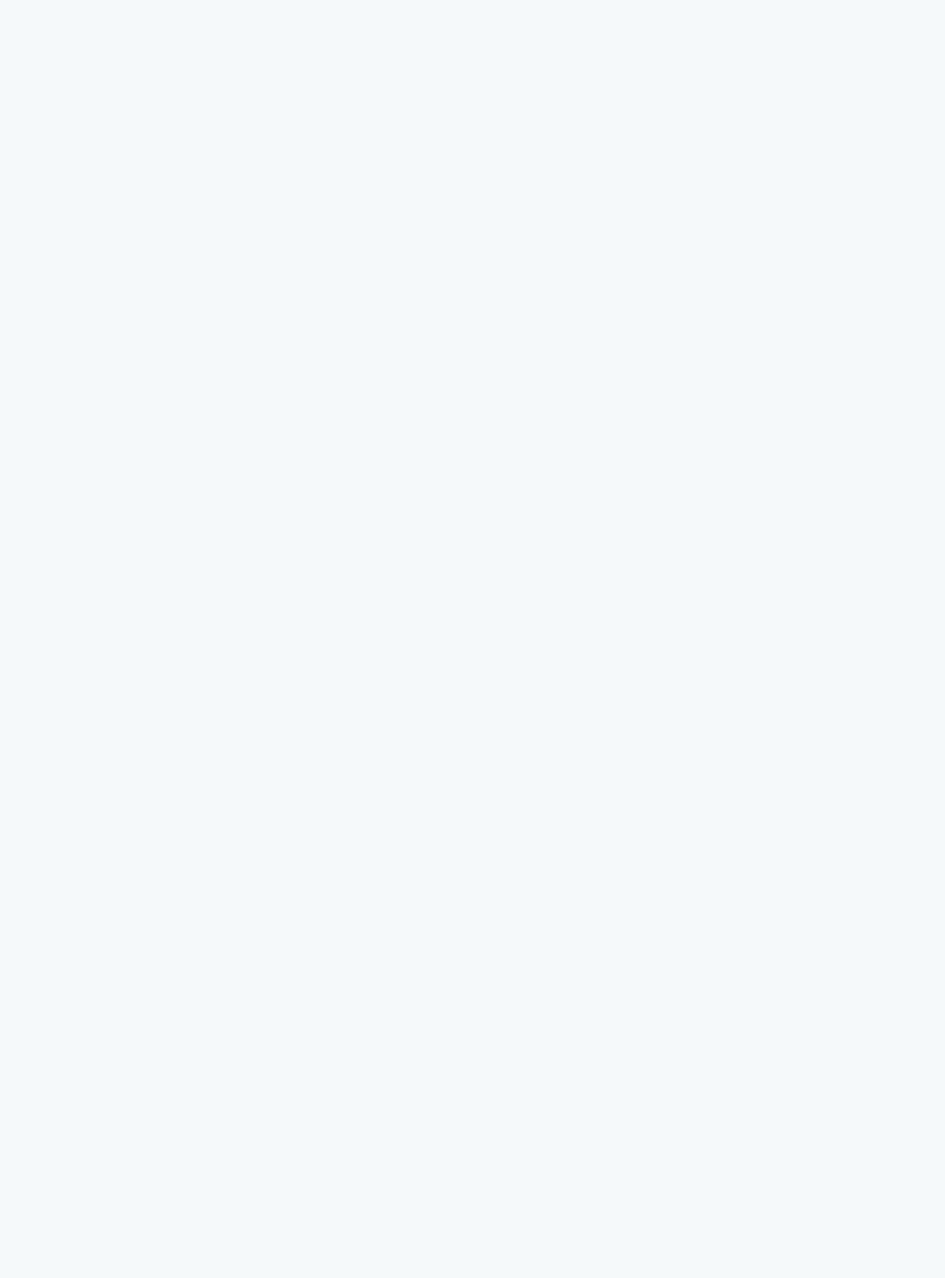
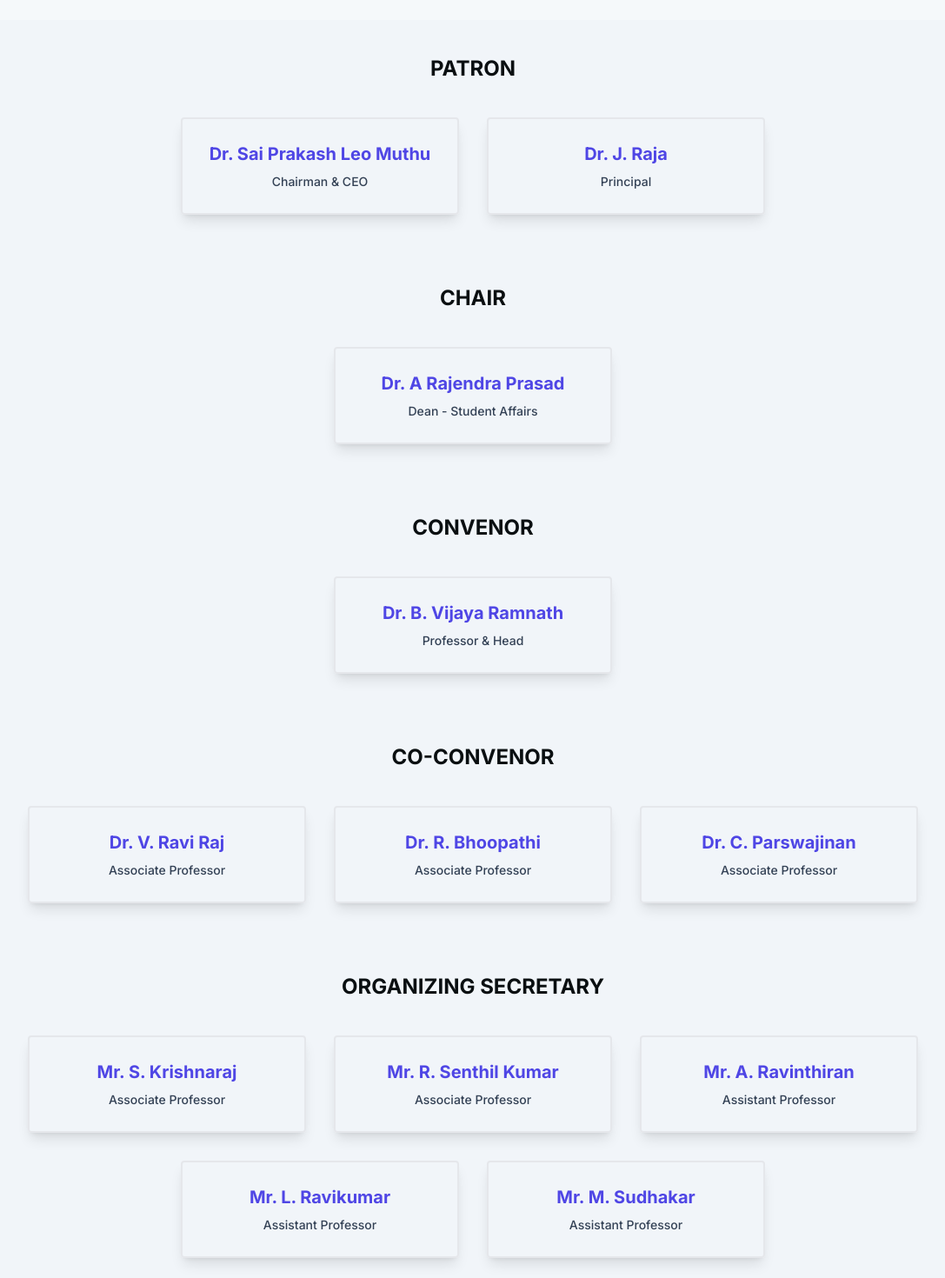
Before and after one commit to Aswin-04/ICETIME-24, a React (Vite) app: page /committee/organizing-committee in a window 1280 px wide. Shown: the part 660-2130 px from the top of the page at 87% size, without its empty margins (96-1183 px from the left). Before the commit the page ends 800 px from the top, so only its background shows below. Built offline with nearby package versions, Linux system fonts and the light colour scheme; a web font is replaced by a local one.

Commit message:
complete organizing committe page

```diff
--- a/src/components/CommitteeCard.jsx
+++ b/src/components/CommitteeCard.jsx
@@ -1,7 +1,7 @@
 
 const CommitteeCard = ({name, designation}) => {
   return (
-    <div className="flex flex-col  h-full">
+    <div className="flex flex-col  h-full ">
       <div className="flex flex-col justify-center flex-grow px-6 py-8 space-y-2 text-center border-2 shadow-lg rounded">
         <h4 className="text-xl font-bold text-indigo-600">{name}</h4>
         <p className="text-sm font-medium text-slate-700">{designation}</p>
--- /dev/null
+++ b/src/components/CommitteeCard2.jsx
@@ -0,0 +1,11 @@
+
+const CommitteeCard2 = ({name, designation}) => {
+  return (
+    <div className="max-sm:w-72 w-80 h-28 flex flex-col justify-center  px-6 py-8 space-y-2 text-center border-2 shadow-lg rounded">
+    <h4 className="text-xl font-bold text-indigo-600">{name}</h4>
+    <p className="text-sm font-medium text-slate-700">{designation}</p>
+  </div>
+  )
+}
+
+export default CommitteeCard2
--- a/src/constants/index.js
+++ b/src/constants/index.js
@@ -210,3 +210,80 @@ export const nationalAdvisoryCommittee = [
   { "name": "Prof. Dr. P.K. Prasad", "designation": "Principal, Bengal College of Engineering & Technology, Durgapur, West Bengal" },
   { "name": "Dr. Pradeep Jaevandhiya", "designation": "Principal, Pankaj Laddhad Institute of Technology and Management Studies, Buldana" }
 ]
+
+
+export const organizingCommittee = [
+  {
+    "category": "PATRON",
+    "members": [
+      {
+        "name": "Dr. Sai Prakash Leo Muthu",
+        "designation": "Chairman & CEO"
+      },
+      {
+        "name": "Dr. J. Raja",
+        "designation": "Principal"
+      }
+    ]
+  },
+  {
+    "category": "CHAIR",
+    "members": [
+      {
+        "name": "Dr. A Rajendra Prasad",
+        "designation": "Dean - Student Affairs"
+      }
+    ]
+  },
+  {
+    "category": "CONVENOR",
+    "members": [
+      {
+        "name": "Dr. B. Vijaya Ramnath",
+        "designation": "Professor & Head"
+      }
+    ]
+  },
+  {
+    "category": "CO-CONVENOR",
+    "members": [
+      {
+        "name": "Dr. V. Ravi Raj",
+        "designation": "Associate Professor"
+      },
+      {
+        "name": "Dr. R. Bhoopathi",
+        "designation": "Associate Professor"
+      },
+      {
+        "name": "Dr. C. Parswajinan",
+        "designation": "Associate Professor"
+      }
+    ]
+  },
+  {
+    "category": "ORGANIZING SECRETARY",
+    "members": [
+      {
+        "name": "Mr. S. Krishnaraj",
+        "designation": "Associate Professor"
+      },
+      {
+        "name": "Mr. R. Senthil Kumar",
+        "designation": "Associate Professor"
+      },
+      {
+        "name": "Mr. A. Ravinthiran",
+        "designation": "Assistant Professor"
+      },
+      {
+        "name": "Mr. L. Ravikumar",
+        "designation": "Assistant Professor"
+      },
+      {
+        "name": "Mr. M. Sudhakar",
+        "designation": "Assistant Professor"
+      }
+    ]
+  }
+]
--- a/src/pages/OrganizingCommittee.jsx
+++ b/src/pages/OrganizingCommittee.jsx
@@ -1,10 +1,39 @@
+import Navbar from "../components/Navbar";
+import Footer from "../components/Footer";
+import MainPoster from "../components/MainPoster";
+import CommitteeCard2 from "../components/CommitteeCard2";
+import { organizingCommittee } from "../constants";
+import Heading from "../components/Heading";
 
 const OrganizingCommittee = () => {
   return (
-    <div>
+    <>
+      <Navbar />
+      <MainPoster />
 
-    </div>
-  )
-}
+      <div className="mt-20 px-4">
+        <Heading title={"Organizing Committee"}></Heading>
+      </div>
+      <div className="bg-slate-100 mb-20 pb-10 text-center mx-auto">
+        {organizingCommittee.map((committee) => (
+          <div key={committee.category} className="">
+            <h4 className="py-10 font-bold  max-sm:text-lg text-2xl mt-10">{committee.category}</h4>
+            <section className="px-4 lg:px-10 max-container inline-flex gap-8 flex-wrap justify-center">
+              {committee.members.map((member) => (
+                <CommitteeCard2
+                  key={member.name}
+                  name={member.name}
+                  designation={member.designation}
+                />
+              ))}
+            </section>
+          </div>
+        ))}
+      </div>
 
-export default OrganizingCommittee
+      <Footer />
+    </>
+  );
+};
+
+export default OrganizingCommittee;
```
